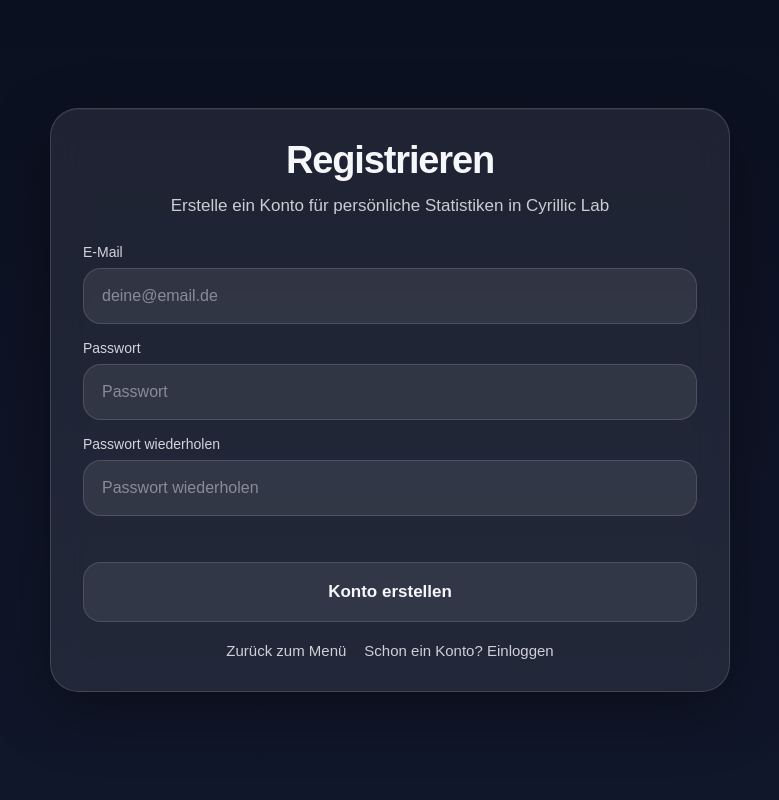
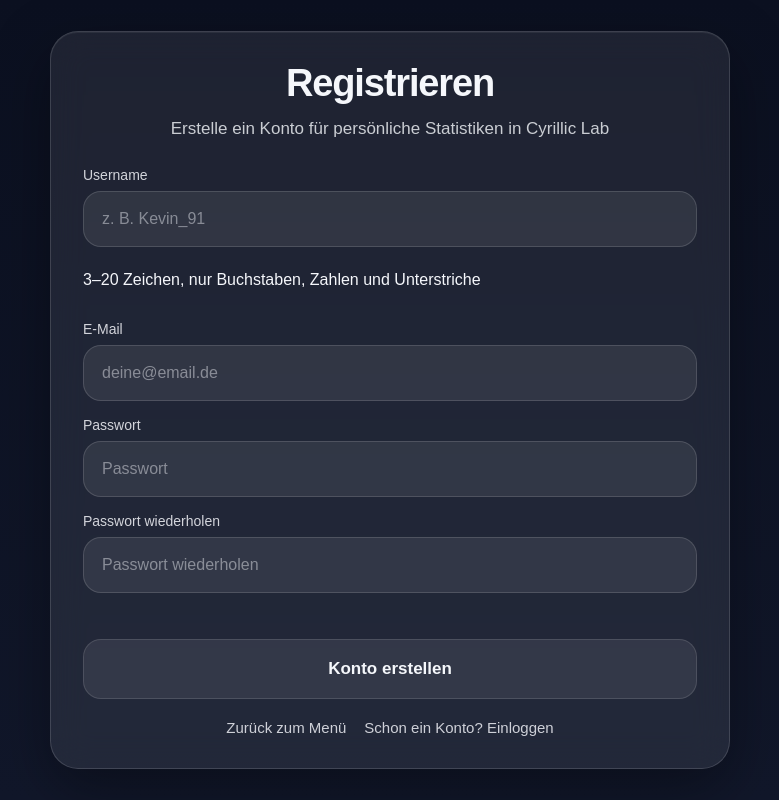
Before and after one commit to gallardo1337/CyrillicLab, a Next.js app: page /signup in a window 1280 px wide. Shown: the whole page, without its empty margins (250-1029 px from the left). Built offline with nearby package versions, Linux system fonts and the light colour scheme; no server answers.

Commit message:
Update AuthForm.jsx

```diff
--- a/components/AuthForm.jsx
+++ b/components/AuthForm.jsx
@@ -4,9 +4,14 @@ import { useState } from "react";
 import { useRouter } from "next/navigation";
 import { supabase } from "../lib/supabase";
 
+function isValidUsername(value) {
+  return /^[A-Za-z0-9_]+$/.test(value);
+}
+
 export default function AuthForm({ mode = "login" }) {
   const router = useRouter();
 
+  const [username, setUsername] = useState("");
   const [email, setEmail] = useState("");
   const [password, setPassword] = useState("");
   const [repeatPassword, setRepeatPassword] = useState("");
@@ -22,6 +27,7 @@ export default function AuthForm({ mode = "login" }) {
     setMessage("");
     setErrorText("");
 
+    const cleanUsername = username.trim();
     const cleanEmail = email.trim().toLowerCase();
     const cleanPassword = password.trim();
     const cleanRepeat = repeatPassword.trim();
@@ -30,6 +36,28 @@ export default function AuthForm({ mode = "login" }) {
       setErrorText("Bitte E-Mail und Passwort eingeben.");
       setLoading(false);
       return;
+    }
+
+    if (isSignup) {
+      if (!cleanUsername) {
+        setErrorText("Bitte einen Username eingeben.");
+        setLoading(false);
+        return;
+      }
+
+      if (cleanUsername.length < 3 || cleanUsername.length > 20) {
+        setErrorText("Der Username muss zwischen 3 und 20 Zeichen lang sein.");
+        setLoading(false);
+        return;
+      }
+
+      if (!isValidUsername(cleanUsername)) {
+        setErrorText(
+          "Der Username darf nur Buchstaben, Zahlen und Unterstriche enthalten."
+        );
+        setLoading(false);
+        return;
+      }
     }
 
     if (cleanPassword.length < 6) {
@@ -49,6 +77,11 @@ export default function AuthForm({ mode = "login" }) {
         const { error } = await supabase.auth.signUp({
           email: cleanEmail,
           password: cleanPassword,
+          options: {
+            data: {
+              username: cleanUsername,
+            },
+          },
         });
 
         if (error) {
@@ -58,8 +91,12 @@ export default function AuthForm({ mode = "login" }) {
         }
 
         setMessage(
-          "Registrierung erfolgreich. Prüfe ggf. deine E-Mails zur Bestätigung oder logge dich direkt ein."
+          "Registrierung erfolgreich. Du kannst dich jetzt einloggen."
         );
+        setUsername("");
+        setEmail("");
+        setPassword("");
+        setRepeatPassword("");
         setLoading(false);
         return;
       }
@@ -86,6 +123,24 @@ export default function AuthForm({ mode = "login" }) {
 
   return (
     <form className="authForm" onSubmit={handleSubmit}>
+      {isSignup && (
+        <div className="authField">
+          <label htmlFor="username">Username</label>
+          <input
+            id="username"
+            type="text"
+            placeholder="z. B. Kevin_91"
+            value={username}
+            onChange={(e) => setUsername(e.target.value)}
+            autoComplete="username"
+            maxLength={20}
+          />
+          <p className="authHint">
+            3–20 Zeichen, nur Buchstaben, Zahlen und Unterstriche
+          </p>
+        </div>
+      )}
+
       <div className="authField">
         <label htmlFor="email">E-Mail</label>
         <input
```
